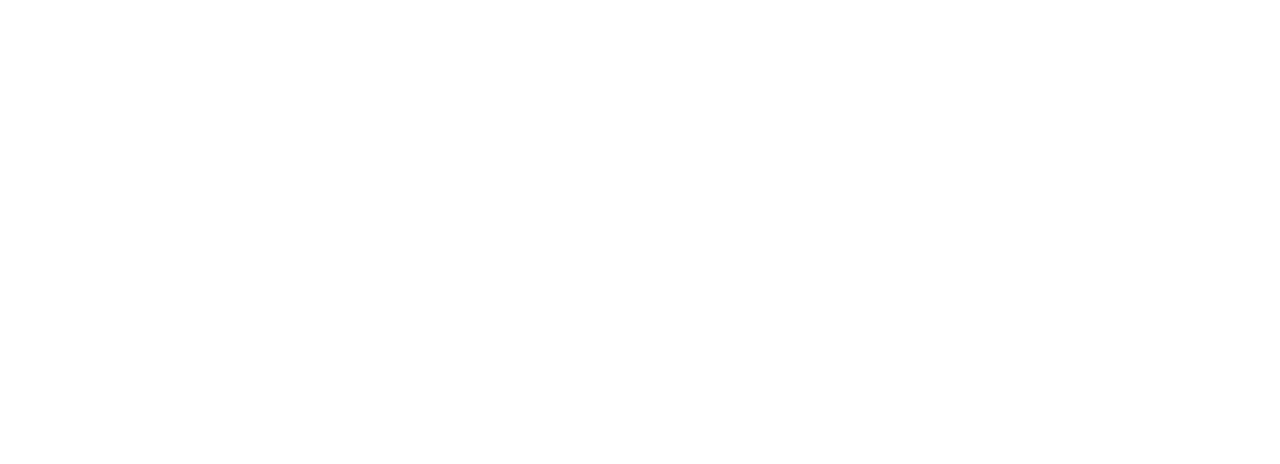
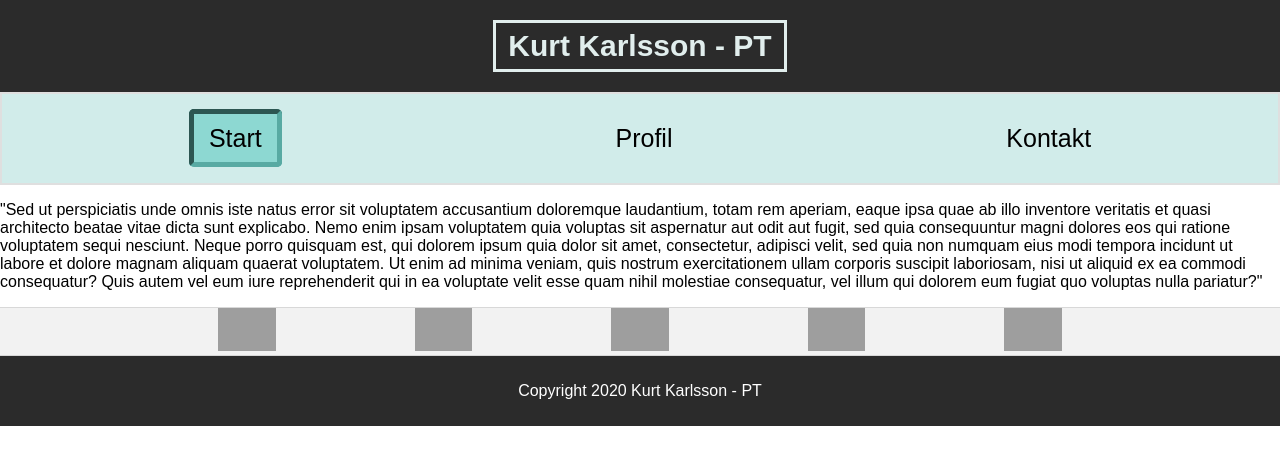
Before and after one commit to FredrikaSundell/IP1, a plain HTML site: page index.html in a window 1280 px wide. Drawn offline with Linux system fonts and the light colour scheme; grey boxes are pictures that could not be loaded.

Commit message:
header, nav, foot, soc links

```diff
--- a/index.html
+++ b/index.html
@@ -1,11 +1,77 @@
 <!DOCTYPE html>
 <html lang="sv">
+
 <head>
     <meta charset="UTF-8">
     <meta name="viewport" content="width=device-width, initial-scale=1.0">
     <title>IP1</title>
+    <link rel="stylesheet" href="style.css">
+    <script src="index.js" defer></script>
 </head>
+
 <body>
+    <header>
+        <h1>Kurt Karlsson - PT</h1>
+    </header>
 
+    <nav class="topnav">
+        <ul>
+            <li><a href="index.html" class="current">Start</a> </li>
+            <li><a href="about.html">Profil</a></li>
+            <li><a href="contact.html">Kontakt</a> </li>
+        </ul>
+    </nav>
+
+    <div>
+        <p>"Sed ut perspiciatis unde omnis iste natus error sit voluptatem accusantium doloremque laudantium, totam rem
+            aperiam, eaque ipsa quae ab illo inventore veritatis et quasi architecto beatae vitae dicta sunt explicabo.
+            Nemo enim ipsam voluptatem quia voluptas sit aspernatur aut odit aut fugit, sed quia consequuntur magni
+            dolores eos qui ratione voluptatem sequi nesciunt. Neque porro quisquam est, qui dolorem ipsum quia dolor
+            sit amet, consectetur, adipisci velit, sed quia non numquam eius modi tempora incidunt ut labore et dolore
+            magnam aliquam quaerat voluptatem. Ut enim ad minima veniam, quis nostrum exercitationem ullam corporis
+            suscipit laboriosam, nisi ut aliquid ex ea commodi consequatur? Quis autem vel eum iure reprehenderit qui in
+            ea voluptate velit esse quam nihil molestiae consequatur, vel illum qui dolorem eum fugiat quo voluptas
+            nulla pariatur?"</p>
+
+        <div class="social-links">
+            <ul>
+                <li>
+                    <a href="https://www.facebook.com/"><img
+                            src="https://cdn.pixabay.com/photo/2017/11/10/05/04/facebook-2935402_1280.png"
+                            alt="länk till facebook" />
+                    </a>
+                </li>
+                <li>
+                    <a href="https://www.instagram.com/"><img
+                            src="https://cdn.pixabay.com/photo/2017/11/10/05/04/instagram-2935404_1280.png"
+                            alt="länk till instagram" />
+                    </a>
+                </li>
+                <li>
+                    <a href="https://www.twitter.com/"><img
+                            src="https://cdn.pixabay.com/photo/2017/11/10/05/05/twitter-2935414_1280.png"
+                            alt="länk till twitter" />
+                    </a>
+                </li>
+                <li>
+                    <a href="https://www.whatsapp.com/"><img
+                            src="https://cdn.pixabay.com/photo/2017/11/10/05/05/whatsapp-2935415_1280.png"
+                            alt="länk till whatsapp" />
+                    </a>
+                </li>
+                <li>
+                    <a href="https://www.youtube.com/"><img
+                            src="https://cdn.pixabay.com/photo/2017/11/10/05/05/youtube-2935416_1280.png"
+                            alt="länk till youtube" />
+                    </a>
+                </li>
+            </ul>
+        </div>
+
+        <footer>
+            <p class="copyright">Copyright 2020 Kurt Karlsson - PT</p>
+        </footer>
+    </div>
 </body>
+
 </html>
--- a/style.css
+++ b/style.css
@@ -0,0 +1,113 @@
+* {
+    box-sizing: border-box;
+}
+
+body, ul, li, h1, h2, a{
+  margin: 0;
+  padding:0;
+  font-family: arial;
+}
+
+header{
+  background-color: rgb(43, 43, 43);
+  padding: 20px;
+  text-align: center;
+  width: 100%;
+}
+
+header h1{
+  color: rgb(225, 238, 237);
+  border: 3px solid rgb(225, 238, 237);
+  padding: 6px 12px;
+  display: inline-block;
+  font-size: 30px;
+}
+
+/* NAV BAR */
+
+
+.topnav {
+    border: 2px solid rgb(223, 223, 223);
+    background: rgb(209, 236, 234);
+    padding: 20px;
+}
+
+.topnav ul {
+  display: flex;
+  justify-content: space-around;
+  list-style: none;
+}
+
+.topnav li {
+    border-radius: 5px;
+    padding: 10px 15px;
+}
+
+.topnav li .current {
+    background:rgba(141, 216, 210);
+    border: 5px inset rgb(88, 170, 163);
+    border-radius: 5px;
+    padding: 10px 15px;
+}
+
+.topnav li a {
+    color: black;
+    background-color: rgb(209, 236, 234);
+    transition: 1s;
+    text-decoration: none;
+    font-size: 25px;
+}
+
+.topnav li a:hover{
+    color:  rgb(14, 13, 26);
+    transition: 0.2s;
+    text-shadow: 1px 1px gray;
+}
+
+
+/* NAV BAR */
+
+
+/* SOC LINKS */
+.social-links {
+  background-color: #f2f2f2;
+  border-bottom: 1px solid #d8d8d8;
+  border-top: 1px solid #d8d8d8;
+  margin: 0;
+  text-align: center;
+}
+.social-links li{
+  width: 15%;
+  display: inline-block;
+}
+.social-links img {
+  width: 30%;
+}
+/* SOC LINKS ENDS*/
+
+footer{
+  display: inline-block;
+  position: relative;
+  left: 0;
+  bottom: 0;
+  width: 100%;
+  background: rgb(43, 43, 43);
+  color: #ffffff;
+  padding: 10px;
+  text-align: center;
+
+}
+
+/* On smaller screens, decrease text size and nav */
+@media only screen and (max-width: 650px) {
+    p {
+        font-size: 11px;
+    }
+
+    .topnav ul {
+        flex-direction: column;
+    }
+    .topnav li a {
+        font-size: 20px;
+    }
+}
```
